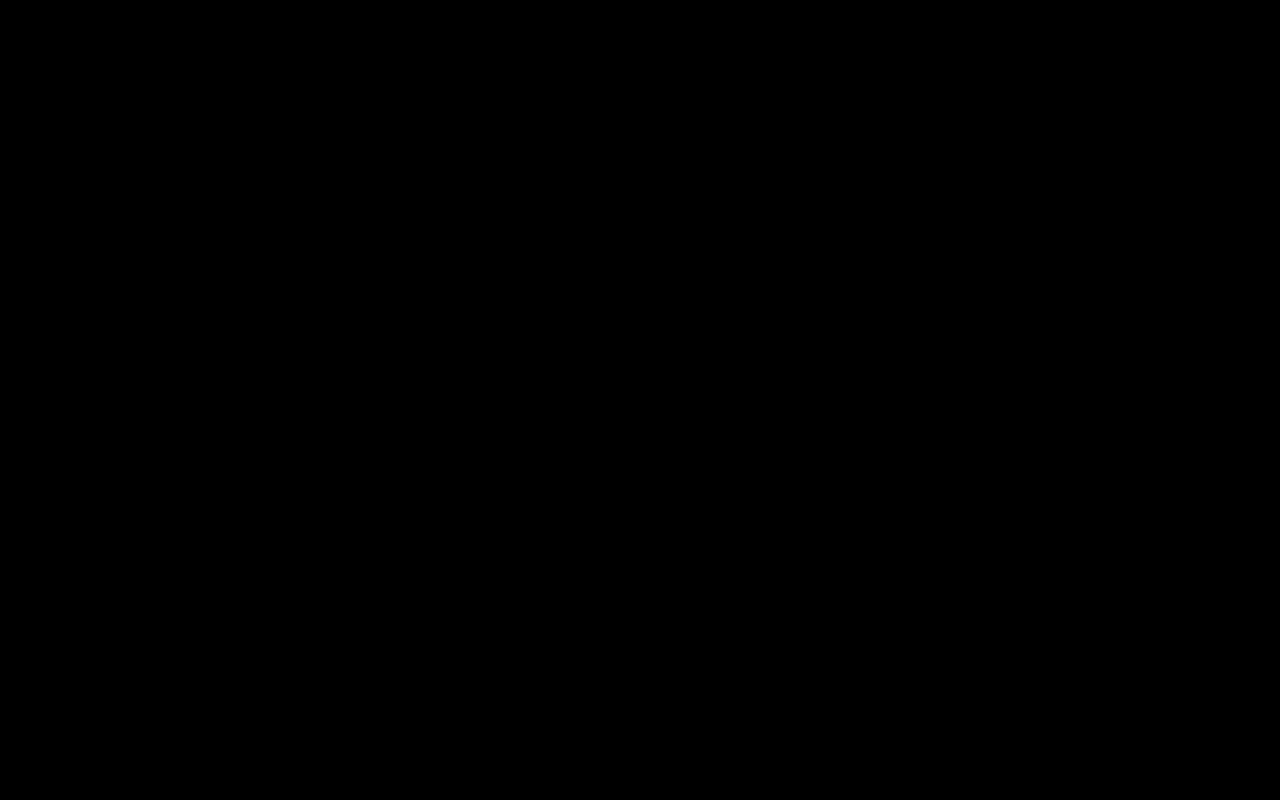
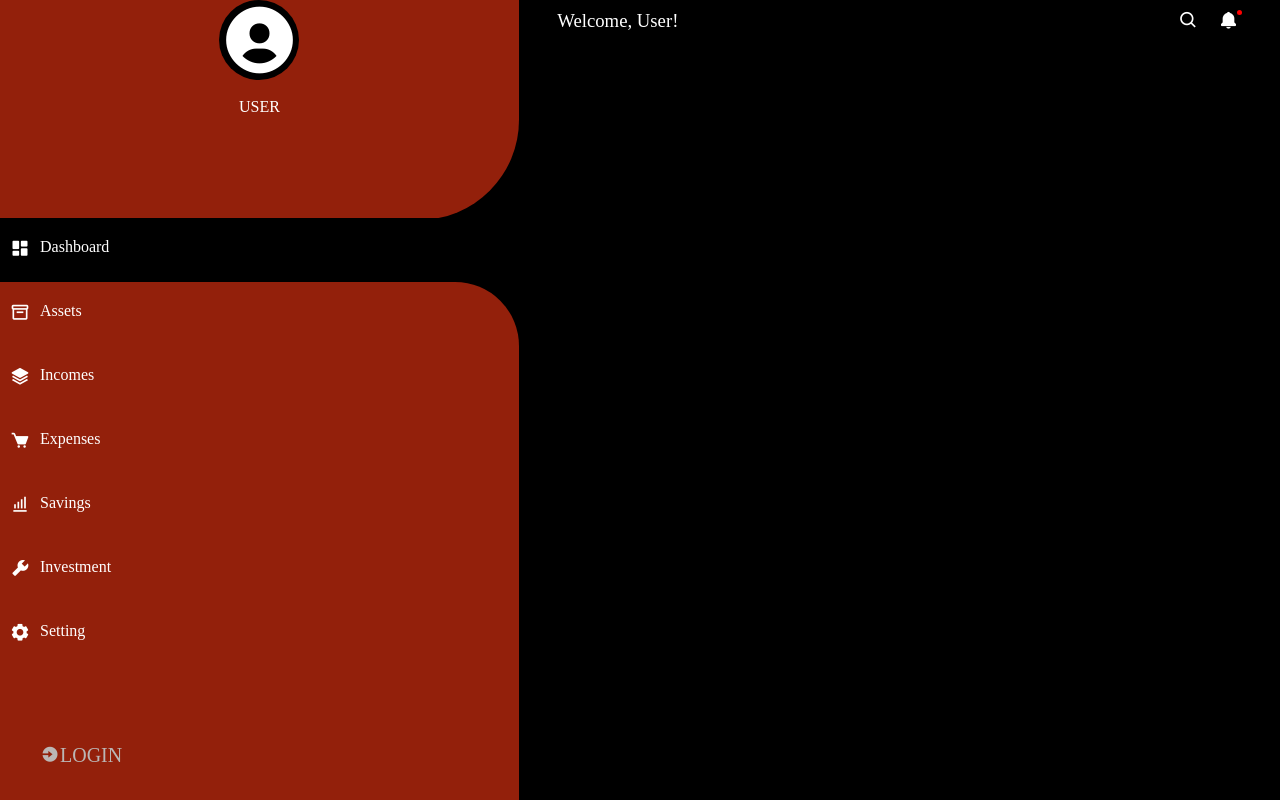
Before and after one commit to Lovethrech/personal-finance-manager, a Vue app: page /incomes in a window 1280 px wide. Built offline with nearby package versions, Linux system fonts and the light colour scheme.

Commit message:
...working other necessary page in view folder.

```diff
--- a/src/views/IncomesPageView.vue
+++ b/src/views/IncomesPageView.vue
@@ -1,3 +1,18 @@
+<script setup>
+import AssetsPageMainCtn from '@/components/assetses/AssetsPageMainCtn.vue';
+</script>
+
 <template>
-    <div class="incomes"></div>
+    <main>
+        <div class="assets-page-main-ctn">
+            <AssetsPageMainCtn></AssetsPageMainCtn>
+        </div>
+    </main>
 </template>
+
+<style scoped>
+.assets-page-main-ctn{
+    width:100%;
+    overflow-x: hidden;
+}
+</style>
```
